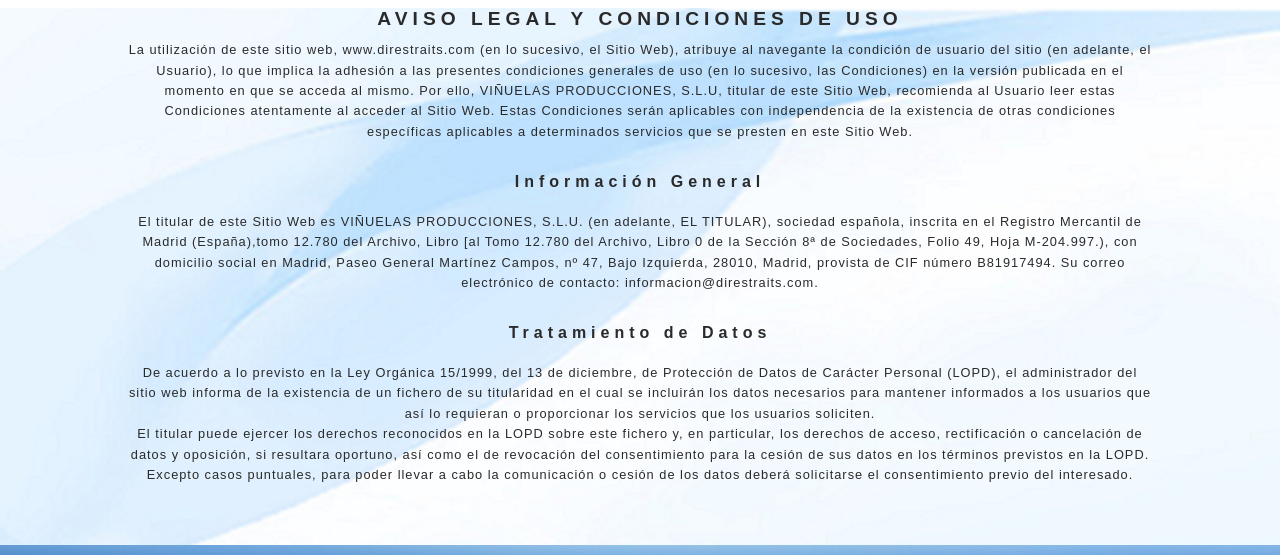
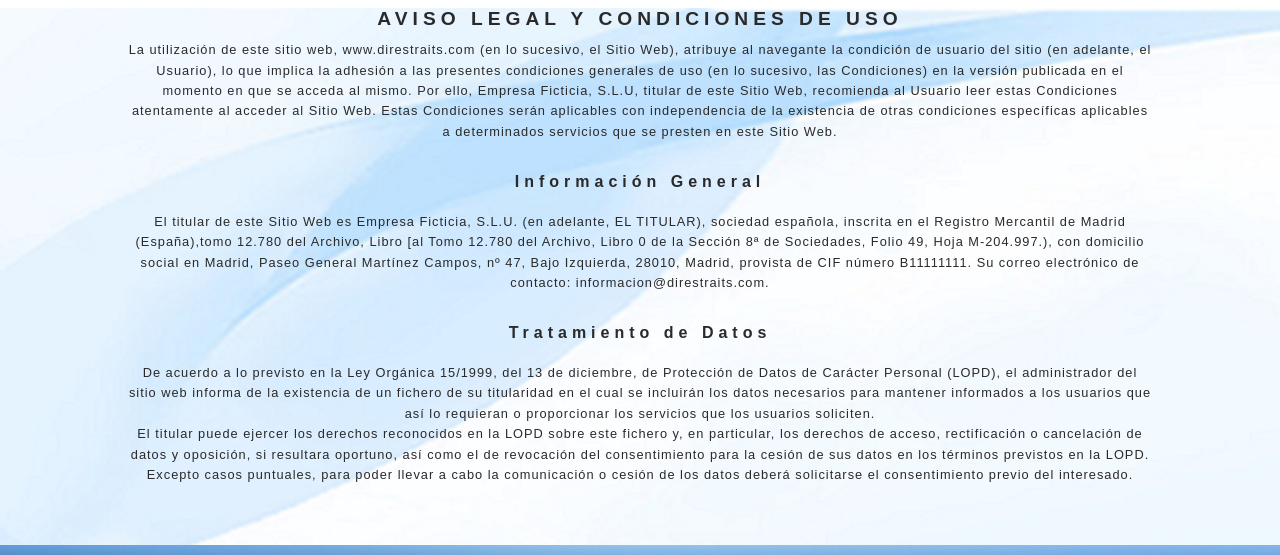
Before and after one commit to elmafi/DireStraits, a plain HTML site: page legal.html in a window 1280 px wide. Shown: the part 133-688 px from the top of the page. Drawn offline with Linux system fonts and the light colour scheme.

Commit message:
Update legal.html

```diff
--- a/legal.html
+++ b/legal.html
@@ -47,16 +47,16 @@
 				<p>La utilización de este sitio web, www.direstraits.com (en lo sucesivo, el Sitio Web), atribuye al
 				navegante la condición de usuario del sitio (en adelante, el Usuario), lo que implica la adhesión a las
 				presentes condiciones generales de uso (en lo sucesivo, las Condiciones) en la versión publicada en
-				el momento en que se acceda al mismo. Por ello, VIÑUELAS PRODUCCIONES, S.L.U, titular de este
+				el momento en que se acceda al mismo. Por ello, Empresa Ficticia, S.L.U, titular de este
 				Sitio Web, recomienda al Usuario leer estas Condiciones atentamente al acceder al Sitio Web. Estas
 				Condiciones serán aplicables con independencia de la existencia de otras condiciones específicas
 				aplicables a determinados servicios que se presten en este Sitio Web.</p>
 				<h2>Información General</h2>
-				<p>El titular de este Sitio Web es VIÑUELAS PRODUCCIONES, S.L.U. (en adelante, EL TITULAR), sociedad
+				<p>El titular de este Sitio Web es Empresa Ficticia, S.L.U. (en adelante, EL TITULAR), sociedad
 				española, inscrita en el Registro Mercantil de Madrid (España),tomo 12.780 del Archivo, Libro [al
 				Tomo 12.780 del Archivo, Libro 0 de la Sección 8ª de Sociedades, Folio 49, Hoja M-204.997.), con
 				domicilio social en Madrid, Paseo General Martínez Campos, nº 47, Bajo Izquierda, 28010, Madrid,
-				provista de CIF número B81917494. Su correo electrónico de contacto: informacion@direstraits.com.</p>
+				provista de CIF número B11111111. Su correo electrónico de contacto: informacion@direstraits.com.</p>
 				<h2>Tratamiento de Datos</h2>
 				<p>De acuerdo a lo previsto en la Ley Orgánica 15/1999, del 13 de diciembre, de Protección de Datos
 				de Carácter Personal (LOPD), el administrador del sitio web informa de la existencia de un fichero
```
